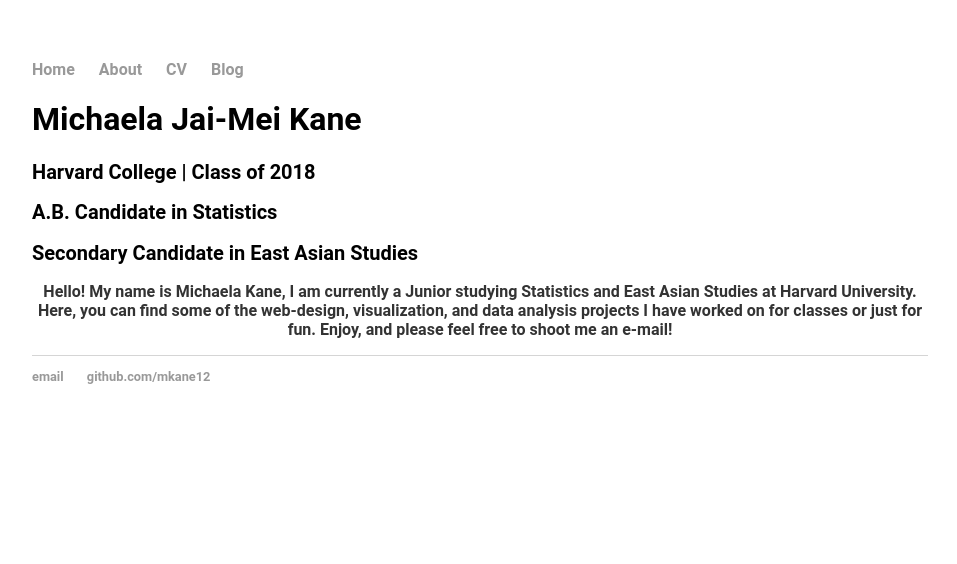
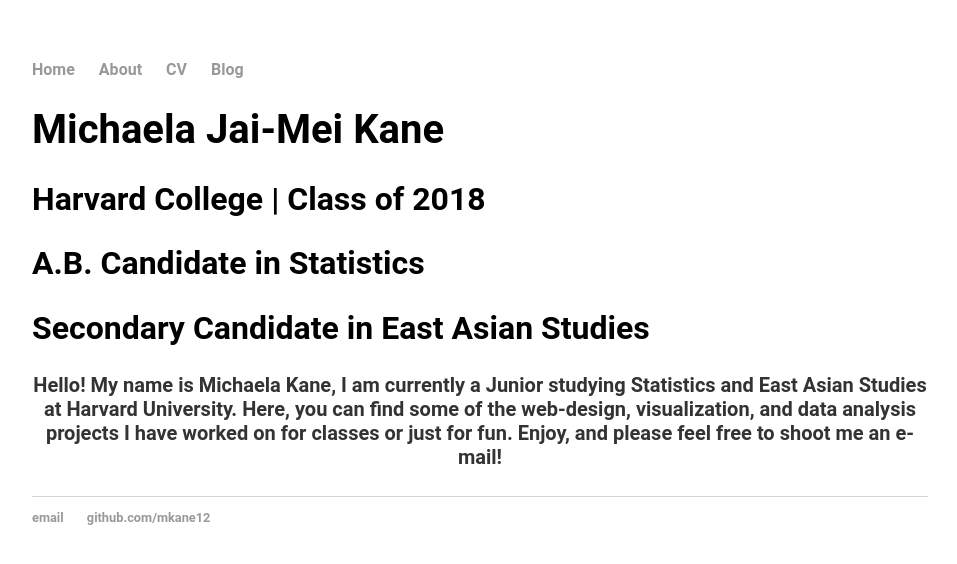
Before and after one commit to mkane12/mkane12.github.io, a Jekyll site: the page built from index.html, in a window 1280 px wide. Shown: the top 564 px of the page, without its empty margins (160-1117 px from the left). Built offline with Jekyll 4.4.1, drawn with Linux system fonts in a browser that asks for light colours.

Commit message:
Update main.css

```diff
--- a/css/main.css
+++ b/css/main.css
@@ -20,15 +20,15 @@
     text-decoration: underline;
 }
 h1 {
+    font-size: 40px;
+    text-align: left;
+}
+h2 {
     font-size: 32px;
     text-align: left;
 }
-h2 {
+p {
     font-size: 20px;
-    text-align: left;
-}
-p {
-    font-size: 16px;
     color: #333;
     text-align: center;
 }
```
